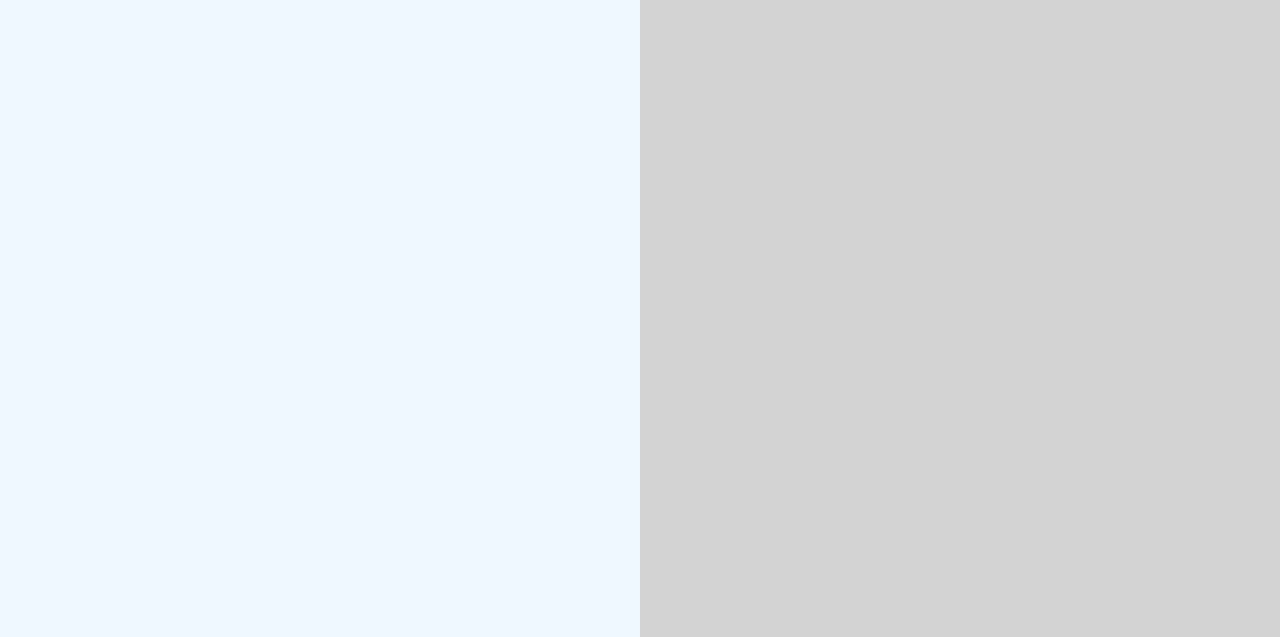
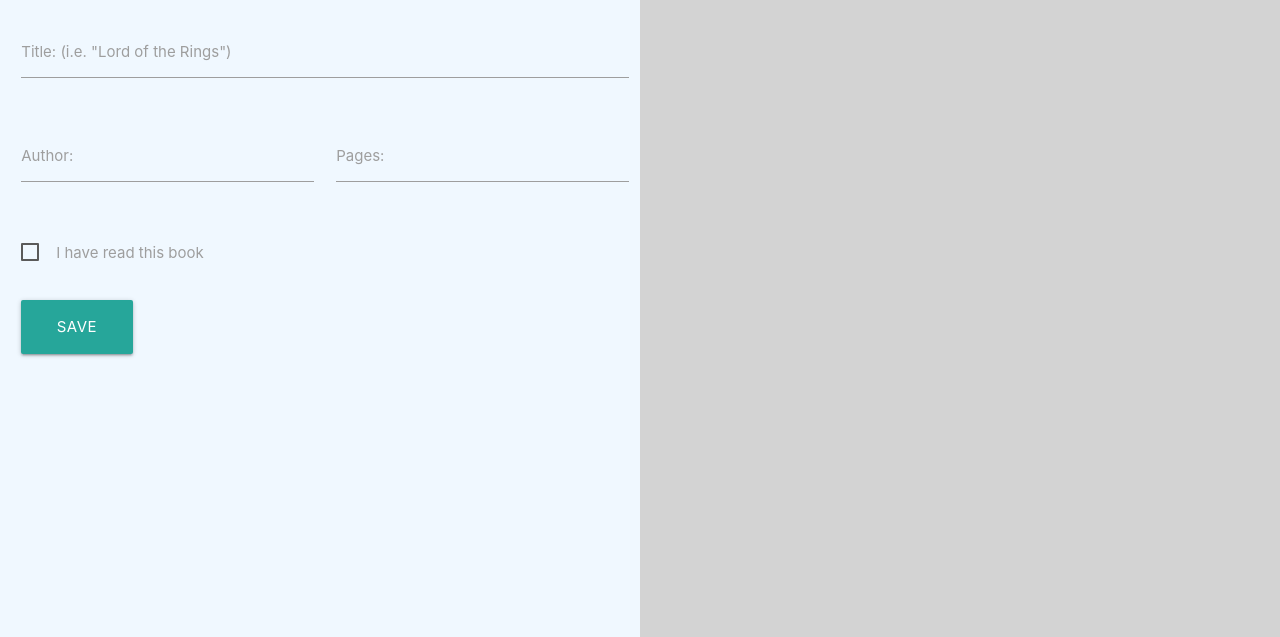
Before and after one commit to vsagrista/local-library, a plain HTML site: page index.html in a window 1280 px wide. Shown: the part 163-800 px from the top of the page. Drawn offline with nearby package versions, Linux system fonts and the light colour scheme.

Commit message:
add form

```diff
--- a/index.html
+++ b/index.html
@@ -26,6 +26,43 @@
         <aside class="side-page-panel left-panel">
             <div class="book-form-area">
                 <h2>Enter book</h2>
+
+                <div class="row">
+                    <form class="col s12">
+                      <div class="row">
+                        <div class="input-field col s12">
+                          <input id="title" type="text" class="validate">
+                          <label for="title">Title: (i.e. "Lord of the Rings")</label>
+                        </div>
+                      </div>
+                      <div class="row">
+                        <div class="input-field col s6">
+                          <input id="last_name" type="text" class="validate">
+                          <label for="last_name">Author:</label>
+                        </div>
+                        <div class="input-field col s6">
+                            <input id="title" type="number" class="validate">
+                            <label for="title">Pages:</label>
+                          </div>
+                      </div>
+                      <div class="row">
+                        <div class="input-field col s6">
+                            <p>
+                                <label>
+                                  <input type="checkbox" />
+                                  <span>I have read this book</span>
+                                </label>
+                            </p>
+                        </div>
+                      </div>
+                      <button class="btn btn-large waves-effect waves-light" type="submit" name="action">Save
+                        <i class="material-icons right"></i>
+                      </button>
+                    </form>
+                  </div>
+
+
+
             </div>
         </aside>
         <div class="side-page-panel right-panel">
```
